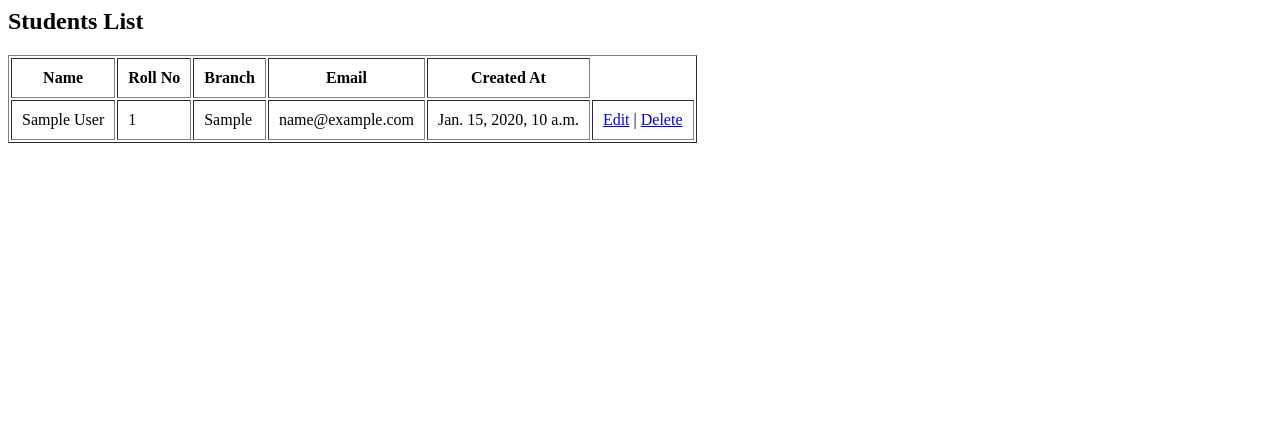
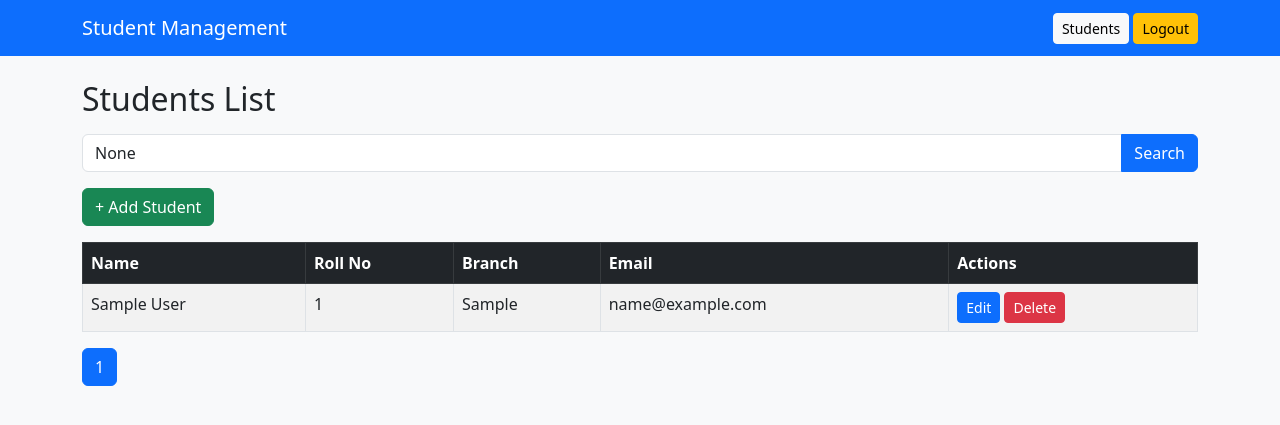
Before and after one commit to Reddysekhar8333/student_data_management_system, a Django app: page /students/ in a window 1280 px wide. Shown: the top 425 px of the page. Run offline with Django 5.2, Linux system fonts and the light colour scheme; a user stored in the database is signed in; tables that the repository leaves empty hold one stand-in row (values such as "Sample post").

Commit message:
basic UI added

```diff
--- a/std_management/students/views.py
+++ b/std_management/students/views.py
@@ -5,12 +5,32 @@
 from django.contrib.auth.decorators import login_required
 from .forms import StudentForm
 from django.shortcuts import get_object_or_404
+from django.db.models import Q
+from django.core.paginator import Paginator
 
 
 @login_required
 def student_list(request):
-    students = Student.objects.all().order_by('-created_at')
-    return render(request, 'students/students_list.html', {'students': students})
+    query = request.GET.get('q')
+    if query:
+        students = Student.objects.filter(
+            Q(name__icontains = query)|
+            Q(roll_number__icontains = query)|
+            Q(branch__icontains = query)|
+            Q(email__icontains = query)
+        ).order_by('-created_at')
+    else:
+        students = Student.objects.all().order_by('-created_at')
+
+    paginator = Paginator(students, 2)  # 2 students per page
+    page_number = request.GET.get('page')
+    page_obj = paginator.get_page(page_number)
+
+    return render(
+        request,
+        'students/students_list.html',
+        {'page_obj': page_obj, 'query': query}
+    )
 
 @login_required
 def add_student(request):
--- a/std_management/templates/students/students_list.html
+++ b/std_management/templates/students/students_list.html
@@ -1,29 +1,79 @@
-<h2>Students List</h2>
+{% extends 'base.html' %}
 
-<table border="1" cellpadding="10">
+{% block content %}
+<h2 class="mb-3">Students List</h2>
+
+<form method="GET" class="mb-3">
+    <div class="input-group">
+        <input type="text" name="q" value="{{ query }}" placeholder="Search..." class="form-control">
+        <button class="btn btn-primary">Search</button>
+    </div>
+</form>
+
+<a href="{% url 'add_student' %}" class="btn btn-success mb-3">+ Add Student</a>
+
+<table class="table table-bordered table-striped">
+    <thead class="table-dark">
         <tr>
             <th>Name</th>
             <th>Roll No</th>
             <th>Branch</th>
             <th>Email</th>
-        <th>Created At</th>
+            <th>Actions</th>
         </tr>
+    </thead>
 
-    {% for student in students %}
+    <tbody>
+        {% for student in page_obj %}
         <tr>
             <td>{{ student.name }}</td>
             <td>{{ student.roll_number }}</td>
             <td>{{ student.branch }}</td>
             <td>{{ student.email }}</td>
-        <td>{{ student.created_at }}</td>
             <td>
-            <a href="{% url 'edit_student' student.id %}">Edit</a> |
-            <a href="{% url 'delete_student' student.id %}">Delete</a>
+                <a href="{% url 'edit_student' student.id %}" class="btn btn-primary btn-sm">Edit</a>
+                <a href="{% url 'delete_student' student.id %}" class="btn btn-danger btn-sm">Delete</a>
             </td>
         </tr>
         {% empty %}
         <tr>
-        <td colspan="5">No students found</td>
+            <td colspan="5" class="text-center text-muted">No students found</td>
         </tr>
         {% endfor %}
+    </tbody>
 </table>
+
+<!-- pagination block -->
+<nav>
+    <ul class="pagination">
+
+        {% if page_obj.has_previous %}
+        <li class="page-item">
+            <a class="page-link"
+                href="?page={{ page_obj.previous_page_number }}{% if query %}&q={{ query }}{% endif %}">
+                Previous
+            </a>
+        </li>
+        {% endif %}
+
+        {% for num in page_obj.paginator.page_range %}
+        <li class="page-item {% if num == page_obj.number %}active{% endif %}">
+            <a class="page-link" href="?page={{ num }}{% if query %}&q={{ query }}{% endif %}">
+                {{ num }}
+            </a>
+        </li>
+        {% endfor %}
+
+        {% if page_obj.has_next %}
+        <li class="page-item">
+            <a class="page-link" href="?page={{ page_obj.next_page_number }}{% if query %}&q={{ query }}{% endif %}">
+                Next
+            </a>
+        </li>
+        {% endif %}
+
+    </ul>
+</nav>
+
+
+{% endblock %}
```
Lines whose indentation alone changed are shown as unchanged.
